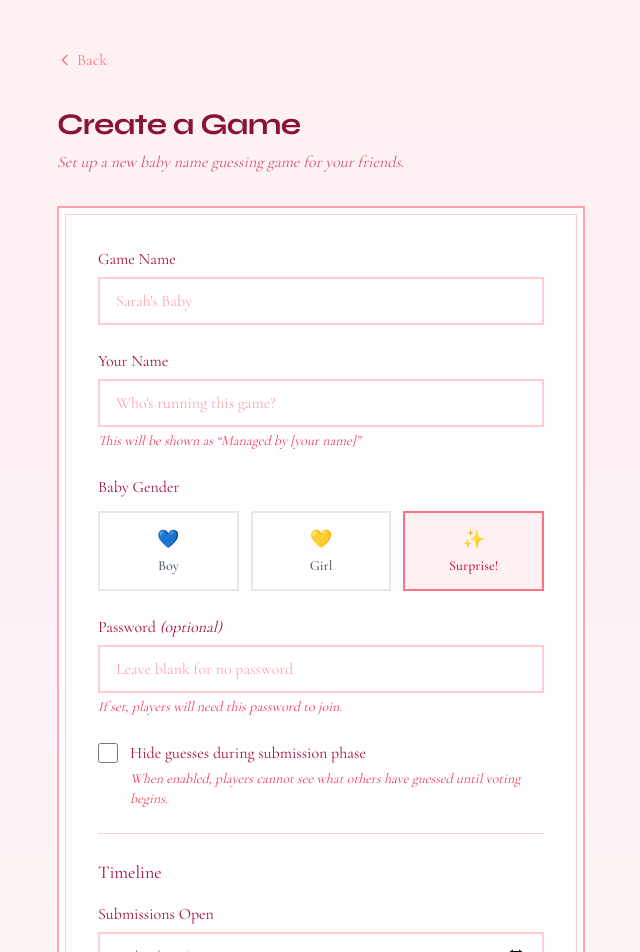
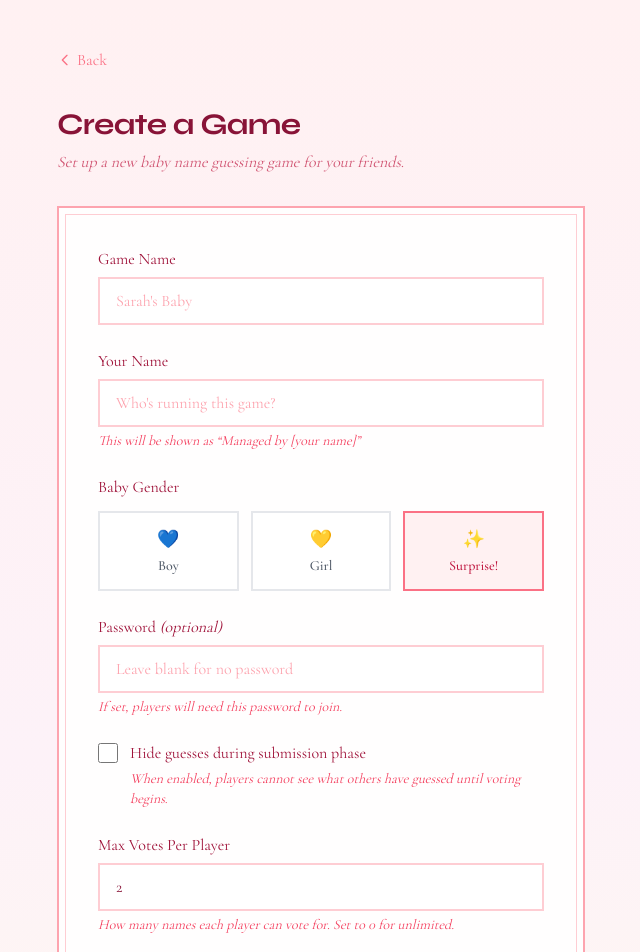
Before and after one commit to rebecca-sich/fun-vibes, a Next.js app: page /baby-bets/create in a window 1280 px wide. Shown: the top 952 px of the page, without its empty margins (319-959 px from the left). Built offline with nearby package versions, Linux system fonts and the light colour scheme.

Commit message:
Add voting maximum

```diff
--- a/app/baby-bets/[gameId]/admin/[adminToken]/page.tsx
+++ b/app/baby-bets/[gameId]/admin/[adminToken]/page.tsx
@@ -66,6 +66,7 @@ export default function AdminPage() {
     votingStart: "",
     revealDate: "",
     hideGuesses: false,
+    maxVotes: 2,
   });
   const [savingSettings, setSavingSettings] = useState(false);
   const [settingsError, setSettingsError] = useState<string | null>(null);
@@ -93,6 +94,7 @@ export default function AdminPage() {
           votingStart: formatDateForInput(data.game.votingStart),
           revealDate: formatDateForInput(data.game.revealDate),
           hideGuesses: data.game.hideGuesses || false,
+          maxVotes: data.game.maxVotes ?? 2,
         });
       } catch {
         setError("Failed to load game");
@@ -190,6 +192,7 @@ export default function AdminPage() {
           votingStart: new Date(settingsForm.votingStart).toISOString(),
           revealDate: new Date(settingsForm.revealDate).toISOString(),
           hideGuesses: settingsForm.hideGuesses,
+          maxVotes: settingsForm.maxVotes,
         }),
       });
 
@@ -410,6 +413,22 @@ export default function AdminPage() {
                     </p>
                   </div>
 
+                  <div className={`border-t ${theme.borderInner} pt-4`}>
+                    <label className={`block font-serif text-base ${theme.textPrimary}`}>
+                      Max Votes Per Player
+                    </label>
+                    <input
+                      type="number"
+                      min="0"
+                      value={settingsForm.maxVotes}
+                      onChange={(e) => setSettingsForm({ ...settingsForm, maxVotes: parseInt(e.target.value) || 0 })}
+                      className={`mt-1.5 w-full border-2 ${theme.inputBorder} bg-white px-4 py-2.5 font-serif ${theme.textPrimary} focus:outline-none ${theme.inputFocus}`}
+                    />
+                    <p className={`mt-1 font-serif text-sm italic ${theme.textMuted}`}>
+                      How many names each player can vote for. Set to 0 for unlimited.
+                    </p>
+                  </div>
+
                   {settingsError && (
                     <div className="border-l-4 border-red-400 bg-red-50 px-4 py-3 font-serif text-base text-red-700">
                       {settingsError}
@@ -435,6 +454,7 @@ export default function AdminPage() {
                             votingStart: formatDateForInput(game.votingStart),
                             revealDate: formatDateForInput(game.revealDate),
                             hideGuesses: game.hideGuesses || false,
+                            maxVotes: game.maxVotes ?? 2,
                           });
                         }
                       }}
@@ -470,6 +490,12 @@ export default function AdminPage() {
                       <span className={`font-serif ${theme.textMuted}`}>Hide Guesses</span>
                       <span className={`font-serif font-medium ${theme.textPrimary}`}>
                         {game.hideGuesses ? "Yes" : "No"}
+                      </span>
+                    </div>
+                    <div className="flex justify-between">
+                      <span className={`font-serif ${theme.textMuted}`}>Max Votes</span>
+                      <span className={`font-serif font-medium ${theme.textPrimary}`}>
+                        {(game.maxVotes ?? 2) === 0 ? "Unlimited" : game.maxVotes ?? 2}
                       </span>
                     </div>
                   </div>
--- a/app/baby-bets/[gameId]/page.tsx
+++ b/app/baby-bets/[gameId]/page.tsx
@@ -186,6 +186,12 @@ export default function GamePage() {
       return; // Already voted
     }
 
+    // Check vote limit
+    if (!isUnlimitedVotes && myVotes.size >= maxVotes) {
+      alert(`You've used all ${maxVotes} of your votes!`);
+      return;
+    }
+
     setVoting(true);
 
     try {
@@ -272,6 +278,12 @@ export default function GamePage() {
   const theme = getTheme(game.gender);
   const phase = getPhase(game);
   const phaseLabel = getPhaseLabel(phase);
+
+  // Vote limit
+  const maxVotes = game.maxVotes ?? 2;
+  const isUnlimitedVotes = maxVotes === 0;
+  const votesRemaining = isUnlimitedVotes ? Infinity : maxVotes - myVotes.size;
+  const hasReachedVoteLimit = !isUnlimitedVotes && votesRemaining <= 0;
 
   // Password gate
   if (game.hasPassword && !isAuthenticated) {
@@ -546,8 +558,19 @@ export default function GamePage() {
                       className={`mt-1.5 w-full border-2 ${theme.inputBorder} bg-white px-4 py-2.5 font-serif ${theme.textPrimary} placeholder:${theme.textMuted} focus:outline-none ${theme.inputFocus}`}
                     />
                     <p className={`mt-2 font-serif text-base italic ${theme.textMuted}`}>
-                      You can vote for multiple names. One vote per name.
+                      {isUnlimitedVotes
+                        ? "You can vote for as many names as you like. One vote per name."
+                        : hasReachedVoteLimit
+                        ? `You've used all ${maxVotes} of your votes!`
+                        : `You have ${votesRemaining} vote${votesRemaining !== 1 ? "s" : ""} remaining. One vote per name.`}
                     </p>
+                    {!isUnlimitedVotes && myVotes.size > 0 && (
+                      <div className={`mt-3 inline-flex items-center gap-1 border ${theme.borderAccent} px-2 py-1 font-serif text-sm ${theme.badgeText}`}>
+                        {votesRemaining > 0
+                          ? `${myVotes.size}/${maxVotes} votes used`
+                          : "All votes used"}
+                      </div>
+                    )}
                   </div>
                 </div>
               </div>
@@ -593,7 +616,7 @@ export default function GamePage() {
                             </div>
                             <button
                               onClick={() => handleVote(sub.id)}
-                              disabled={hasVoted || voting || !voterName.trim()}
+                              disabled={hasVoted || voting || !voterName.trim() || hasReachedVoteLimit}
                               className={`flex items-center gap-2 border-2 px-4 py-2 font-serif text-sm transition-colors ${
                                 hasVoted
                                   ? `${theme.borderAccent} ${theme.accent} text-white`
--- a/app/baby-bets/api/games/[gameId]/admin/[adminToken]/route.ts
+++ b/app/baby-bets/api/games/[gameId]/admin/[adminToken]/route.ts
@@ -100,14 +100,15 @@ export async function POST(
     }
 
     if (action === "updateSettings") {
-      const { submissionStart, votingStart, revealDate, hideGuesses } = body;
+      const { submissionStart, votingStart, revealDate, hideGuesses, maxVotes } = body;
 
       // Validate that at least one setting is being updated
       if (
         submissionStart === undefined &&
         votingStart === undefined &&
         revealDate === undefined &&
-        hideGuesses === undefined
+        hideGuesses === undefined &&
+        maxVotes === undefined
       ) {
         return NextResponse.json(
           { error: "No settings provided to update" },
@@ -129,6 +130,9 @@ export async function POST(
       }
       if (hideGuesses !== undefined) {
         updatedGame.hideGuesses = hideGuesses;
+      }
+      if (maxVotes !== undefined) {
+        updatedGame.maxVotes = typeof maxVotes === "number" && maxVotes >= 0 ? maxVotes : 2;
       }
 
       // Validate date ordering
--- a/app/baby-bets/api/games/[gameId]/votes/route.ts
+++ b/app/baby-bets/api/games/[gameId]/votes/route.ts
@@ -1,6 +1,6 @@
 import { NextRequest, NextResponse } from "next/server";
 import { nanoid } from "nanoid";
-import { getGame, getVotes, addVote, hasVoted } from "@/lib/baby-bets/db";
+import { getGame, getVotes, addVote, hasVoted, getVoterTotalVotes } from "@/lib/baby-bets/db";
 import { Vote } from "@/lib/baby-bets/types";
 
 export async function GET(
@@ -87,6 +87,18 @@ export async function POST(
       );
     }
 
+    // Check total vote limit
+    const maxVotes = game.maxVotes ?? 2;
+    if (maxVotes > 0) {
+      const totalVotes = await getVoterTotalVotes(gameId, voterName);
+      if (totalVotes >= maxVotes) {
+        return NextResponse.json(
+          { error: `You've used all ${maxVotes} of your votes` },
+          { status: 400 }
+        );
+      }
+    }
+
     const vote: Vote = {
       id: nanoid(10),
       gameId,
--- a/app/baby-bets/api/games/route.ts
+++ b/app/baby-bets/api/games/route.ts
@@ -16,6 +16,7 @@ export async function POST(request: NextRequest) {
       votingStart,
       revealDate,
       hideGuesses,
+      maxVotes,
     } = body;
 
     // Validate required fields
@@ -43,6 +44,7 @@ export async function POST(request: NextRequest) {
       gender,
       password: password || undefined,
       hideGuesses: hideGuesses || false,
+      maxVotes: typeof maxVotes === "number" && maxVotes >= 0 ? maxVotes : 2,
       submissionStart,
       votingStart,
       revealDate,
--- a/app/baby-bets/create/page.tsx
+++ b/app/baby-bets/create/page.tsx
@@ -23,6 +23,7 @@ export default function CreateGamePage() {
     gender: "surprise" as BabyGender,
     password: "",
     hideGuesses: false,
+    maxVotes: 2,
     submissionStart: formatDateForInput(now),
     votingStart: formatDateForInput(twoWeeks),
     revealDate: formatDateForInput(threeWeeks),
@@ -230,6 +231,22 @@ export default function CreateGamePage() {
                 </p>
               </div>
 
+              <div>
+                <label className="block font-serif text-base text-rose-800">
+                  Max Votes Per Player
+                </label>
+                <input
+                  type="number"
+                  min="0"
+                  value={formData.maxVotes}
+                  onChange={(e) => setFormData({ ...formData, maxVotes: parseInt(e.target.value) || 0 })}
+                  className="mt-1.5 w-full border-2 border-rose-200 bg-white px-4 py-2.5 font-serif text-rose-900 placeholder:text-rose-300 focus:border-rose-400 focus:outline-none focus:ring-rose-400/20"
+                />
+                <p className="mt-1 font-serif text-sm italic text-rose-500">
+                  How many names each player can vote for. Set to 0 for unlimited.
+                </p>
+              </div>
+
               <div className={`border-t border-rose-200 pt-6`}>
                 <h3 className="font-serif text-lg text-rose-800">Timeline</h3>
                 <div className="mt-4 space-y-4">
--- a/lib/baby-bets/db.ts
+++ b/lib/baby-bets/db.ts
@@ -118,3 +118,13 @@ export async function getVoteCount(
   const votes = await getVotes(gameId);
   return votes.filter((v) => v.submissionId === submissionId).length;
 }
+
+export async function getVoterTotalVotes(
+  gameId: string,
+  voterName: string
+): Promise<number> {
+  const votes = await getVotes(gameId);
+  return votes.filter(
+    (v) => v.voterName.toLowerCase() === voterName.toLowerCase()
+  ).length;
+}
--- a/lib/baby-bets/types.ts
+++ b/lib/baby-bets/types.ts
@@ -18,6 +18,7 @@ export interface Game {
 
   // Game configuration
   hideGuesses?: boolean; // Hide guesses list during submission phase
+  maxVotes?: number; // Max votes per player (0 = unlimited, default: 2)
 
   // Reveal data (set by GM)
   actualName?: {
```
